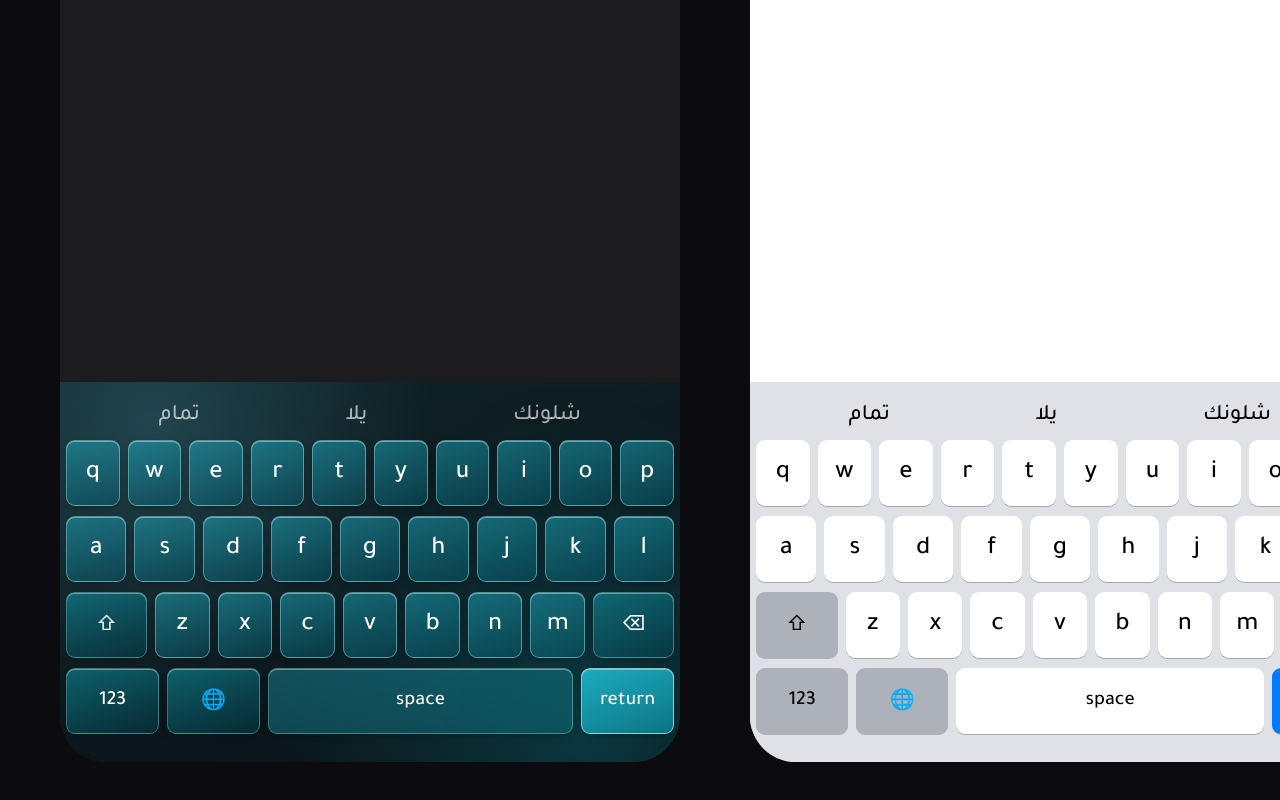
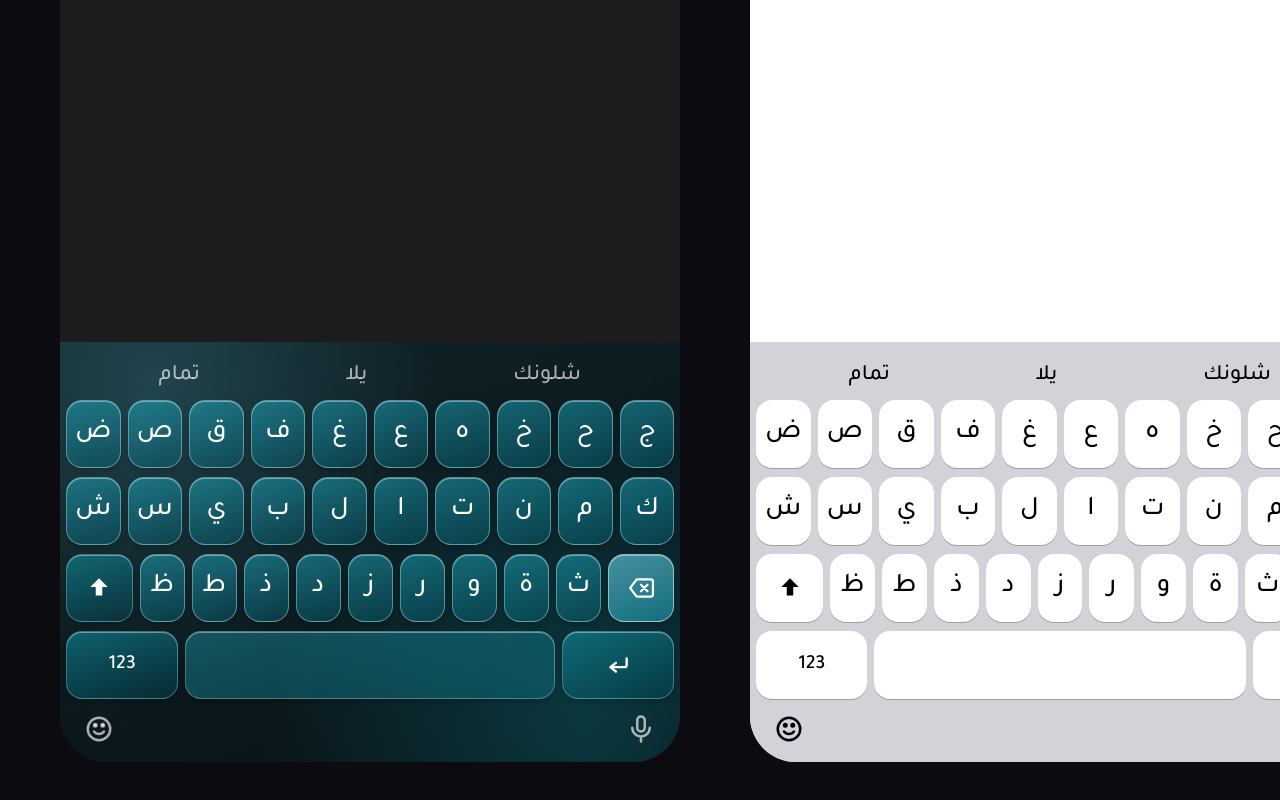
Before and after one commit to karrarkoqw4v-ux/Karrrrr, a plain HTML site: page design/keyboard/styles.html in a window 1280 px wide. Shown: the part 694-1494 px from the top of the page. Drawn offline with Linux system fonts and the light colour scheme.

Commit message:
Keyboard mockups: match real iPhone keyboard exactly from user screenshots
Rebuilt using two real iOS keyboard screenshots the user provided:
- Arabic key layout now matches the real iPhone Arabic keyboard order
  exactly (ض ص ق ف غ ع ه خ ح ج / ش س ي ب ل ا ت ن م ك / ظ ط ذ د ز ر و ة ث),
  with icon-only shift/delete/return keys instead of text labels.
- Dark variant colors sampled by pixel from a real "iOS 27" keyboard
  screenshot: background #1F1F1F, key fill #434343, delete key #909090.
- Light variant follows the same lighter-keys-than-background
  relationship confirmed by the real screenshots.
- Water style kept fully water-toned throughout, including the delete key.

Co-Authored-By: Claude Sonnet 5 <noreply@anthropic.com>
Claude-Session: https://claude.ai/code/session_019uqjmh2zsJCzjD8BR3oFuT

```diff
--- a/design/keyboard/styles.html
+++ b/design/keyboard/styles.html
@@ -16,15 +16,16 @@ body{background:#0b0b10}
 .bubble.me{background:#0a84ff;color:#fff;margin-left:auto;border-bottom-right-radius:6px}
 .typing{position:absolute;left:20px;right:20px;top:460px;height:70px;background:#2c2c2e;border-radius:20px;display:flex;align-items:center;padding:0 22px;color:rgba(255,255,255,.4);font-size:24px}
 
-/* ===== لوحة المفاتيح ===== */
+/* ===== لوحة المفاتيح: ترتيب حروف عربي حقيقي (مأخوذ من لقطة شاشة آيفون فعلية) ===== */
 .kb{position:absolute;left:0;right:0;bottom:0;padding:10px 6px 18px}
-.row{display:flex;justify-content:center;gap:8px;margin-bottom:10px}
-.key{height:66px;border-radius:9px;display:flex;align-items:center;justify-content:center;font-size:26px;flex:1}
+.row{display:flex;justify-content:center;gap:7px;margin-bottom:9px}
+.key{height:68px;border-radius:16px;display:flex;align-items:center;justify-content:center;font-size:27px;flex:1}
 .key.wide{flex:1.5}
 .key.space{flex:5}
 .key.small{font-size:20px}
+.key svg{width:26px;height:26px}
 
-/* Water keyboard — مائي 100%: كل عنصر بتدرجات مائية فقط، بدون أي لون غريب */
+/* Water keyboard — مائي 100% */
 .kb.water{
   background:
     radial-gradient(circle at 15% 10%, rgba(120,230,255,.18) 0%, transparent 45%),
@@ -35,27 +36,31 @@ body{background:#0b0b10}
 .kb.water .key{background:linear-gradient(160deg,rgba(34,211,238,.4),rgba(6,110,130,.35));border:1px solid rgba(180,255,250,.4);color:#fff;box-shadow:inset 0 1px 0 rgba(255,255,255,.4),0 4px 10px -4px rgba(0,0,0,.4)}
 .kb.water .key.wide{background:linear-gradient(160deg,rgba(14,165,183,.5),rgba(3,70,85,.4));border:1px solid rgba(180,255,250,.3)}
 .kb.water .key.space{background:linear-gradient(160deg,rgba(34,211,238,.3),rgba(14,165,183,.25));border:1px solid rgba(180,255,250,.3)}
+.kb.water .key.del{background:linear-gradient(160deg,rgba(120,230,255,.55),rgba(34,211,238,.4));border:1px solid rgba(220,255,252,.55)}
 
-/* iOS light — قيم حقيقية موثّقة (نظام الألوان الديناميكي لأبل + مرجع فتح مصدر لثيمات كيبورد iOS) */
-.kb.ioslight{background:#dfe1e6}
+/* ===== iOS داكن — ألوان مأخوذة حرفياً بالبكسل من لقطة شاشة حقيقية (كيبورد iOS الحديث):
+   خلفية اللوحة #1F1F1F، تعبئة المفتاح #434343، مفتاح الحذف الأفتح #909090 ===== */
+.kb.iosdark{background:#1f1f1f}
+.kb.iosdark .key{background:#434343;color:#fff;box-shadow:0 1px 0 rgba(0,0,0,.35)}
+.kb.iosdark .key.wide{background:#434343;color:#fff}
+.kb.iosdark .key.space{background:#434343;color:#fff}
+.kb.iosdark .key.del{background:#909090;color:#1f1f1f}
+.kb.iosdark .key.enter{background:#434343;color:#fff}
+
+/* ===== iOS فاتح — نفس نمط العلاقة (المفاتيح أفتح من خلفية اللوحة) مع مفتاح حذف أغمق قليلاً مطابق لشكل أبل الفاتح المعروف ===== */
+.kb.ioslight{background:#d1d3d9}
 .kb.ioslight .key{background:#fff;color:#000;box-shadow:0 1px 0 rgba(0,0,0,.25)}
-.kb.ioslight .key.wide{background:#adb1ba;color:#000;box-shadow:0 1px 0 rgba(0,0,0,.2)}
-.kb.ioslight .key.space{background:#fff;color:#000;box-shadow:0 1px 0 rgba(0,0,0,.25)}
-
-/* iOS dark */
-.kb.iosdark{background:#17181a}
-.kb.iosdark .key{background:#3c3d3f;color:#fff;box-shadow:0 1px 0 rgba(0,0,0,.4)}
-.kb.iosdark .key.wide{background:#232426;color:#fff;box-shadow:0 1px 0 rgba(0,0,0,.3)}
-.kb.iosdark .key.space{background:#3c3d3f;color:#fff;box-shadow:0 1px 0 rgba(0,0,0,.4)}
+.kb.ioslight .key.wide{background:#fff;color:#000}
+.kb.ioslight .key.space{background:#fff;color:#000}
+.kb.ioslight .key.del{background:#aeb1ba;color:#000}
+.kb.ioslight .key.enter{background:#fff;color:#000}
 
 .predict{height:48px;display:flex;align-items:center;justify-content:space-around;padding:0 20px;font-size:22px}
 .kb.water .predict{color:rgba(255,255,255,.65)}
 .kb.ioslight .predict{color:#000}
 .kb.iosdark .predict{color:#fff}
 
-/* زر الإدخال Return: أزرق النظام الحقيقي #007AFF، نفس اللون بالفاتح والداكن */
-.kb.ioslight .key.enter, .kb.iosdark .key.enter{background:#007aff;color:#fff}
-.kb.water .key.enter{background:linear-gradient(160deg,rgba(34,211,238,.75),rgba(14,165,183,.6));border:1px solid rgba(220,255,252,.55);color:#fff}
+.bottomrow{display:flex;justify-content:space-between;align-items:center;padding:6px 18px 0}
 </style></head><body>
 <div class="sheet" id="root">
 
@@ -103,32 +108,49 @@ body{background:#0b0b10}
 
 </div>
 <script>
+// ترتيب الحروف العربي الحقيقي مثل كيبورد آيفون (مأخوذ من لقطة شاشة فعلية)
 const rows = [
-  ['q','w','e','r','t','y','u','i','o','p'],
-  ['a','s','d','f','g','h','j','k','l'],
-  ['⇧','z','x','c','v','b','n','m','⌫'],
+  ['ض','ص','ق','ف','غ','ع','ه','خ','ح','ج'],
+  ['ش','س','ي','ب','ل','ا','ت','ن','م','ك'],
+  ['⇧','ظ','ط','ذ','د','ز','ر','و','ة','ث','⌫'],
 ];
+const ICON = {
+  '⇧': '<svg viewBox="0 0 24 24" fill="currentColor"><path d="M12 3 4 11h5v8h6v-8h5z"/></svg>',
+  '⌫': '<svg viewBox="0 0 24 24" fill="none" stroke="currentColor" stroke-width="2" stroke-linecap="round" stroke-linejoin="round"><path d="M21 4H8l-6 8 6 8h13a2 2 0 0 0 2-2V6a2 2 0 0 0-2-2z"/><path d="M12 9l6 6M18 9l-6 6"/></svg>',
+  'enter': '<svg viewBox="0 0 24 24" fill="none" stroke="currentColor" stroke-width="2.2" stroke-linecap="round" stroke-linejoin="round"><path d="M20 6v6a2 2 0 0 1-2 2H5M10 10l-5 4 5 4"/></svg>',
+  'globe': '<svg viewBox="0 0 24 24" fill="none" stroke="currentColor" stroke-width="2"><circle cx="12" cy="12" r="9"/><path d="M3 12h18M12 3a14 14 0 0 1 0 18 14 14 0 0 1 0-18z"/></svg>',
+  'mic': '<svg viewBox="0 0 24 24" fill="none" stroke="currentColor" stroke-width="2" stroke-linecap="round"><rect x="9" y="2" width="6" height="12" rx="3"/><path d="M5 11a7 7 0 0 0 14 0M12 18v4"/></svg>',
+  'emoji': '<svg viewBox="0 0 24 24" fill="none" stroke="currentColor" stroke-width="2"><circle cx="12" cy="12" r="9"/><path d="M8 14s1.5 2 4 2 4-2 4-2" stroke-linecap="round"/><circle cx="9" cy="9" r="1" fill="currentColor"/><circle cx="15" cy="9" r="1" fill="currentColor"/></svg>',
+};
 function buildKB(id, predictWords) {
   const kb = document.getElementById(id);
   const p = document.createElement('div'); p.className='predict';
   predictWords.forEach(w=>{ const s=document.createElement('span'); s.textContent=w; p.appendChild(s); });
   kb.appendChild(p);
-  rows.forEach((row,ri)=>{
+  rows.forEach(row=>{
     const r = document.createElement('div'); r.className='row';
-    if(ri===2){ r.style.paddingLeft='0px'; }
     row.forEach(k=>{
       const d = document.createElement('div');
-      d.className = 'key' + ((k==='⇧'||k==='⌫')?' wide':'') + ((k==='⇧'||k==='⌫')?' small':'');
-      d.textContent = k;
+      const isIcon = k==='⇧'||k==='⌫';
+      d.className = 'key' + (isIcon?' wide small':'') + (k==='⌫'?' del':'');
+      d.innerHTML = ICON[k] || k;
       r.appendChild(d);
     });
     kb.appendChild(r);
   });
   const last = document.createElement('div'); last.className='row';
-  ['123','🌐'].forEach(k=>{ const d=document.createElement('div'); d.className='key wide small'; d.textContent=k; last.appendChild(d); });
-  const space = document.createElement('div'); space.className='key space small'; space.textContent='space'; last.appendChild(space);
-  const ret = document.createElement('div'); ret.className='key wide small enter'; ret.textContent='return'; last.appendChild(ret);
+  const k123 = document.createElement('div'); k123.className='key wide small'; k123.textContent='123'; last.appendChild(k123);
+  const space = document.createElement('div'); space.className='key space small'; last.appendChild(space);
+  const ret = document.createElement('div'); ret.className='key wide small enter'; ret.innerHTML = ICON['enter']; last.appendChild(ret);
   kb.appendChild(last);
+  const br = document.createElement('div'); br.className='bottomrow';
+  const emoji = document.createElement('div'); emoji.style.cssText='width:30px;height:30px;color:inherit'; emoji.innerHTML = ICON['emoji'];
+  const mic = document.createElement('div'); mic.style.cssText='width:30px;height:30px;color:inherit'; mic.innerHTML = ICON['mic'];
+  br.appendChild(emoji); br.appendChild(mic);
+  kb.appendChild(br);
+  // لون الأيقونات بالأسفل يتبع لون نص اللوحة
+  const color = getComputedStyle(kb.querySelector('.predict')).color;
+  br.style.color = color;
 }
 buildKB('kb1', ['تمام','يلا','شلونك']);
 buildKB('kb2', ['تمام','يلا','شلونك']);
```
Also changed, not shown: design/keyboard/keyboard_styles.png.
